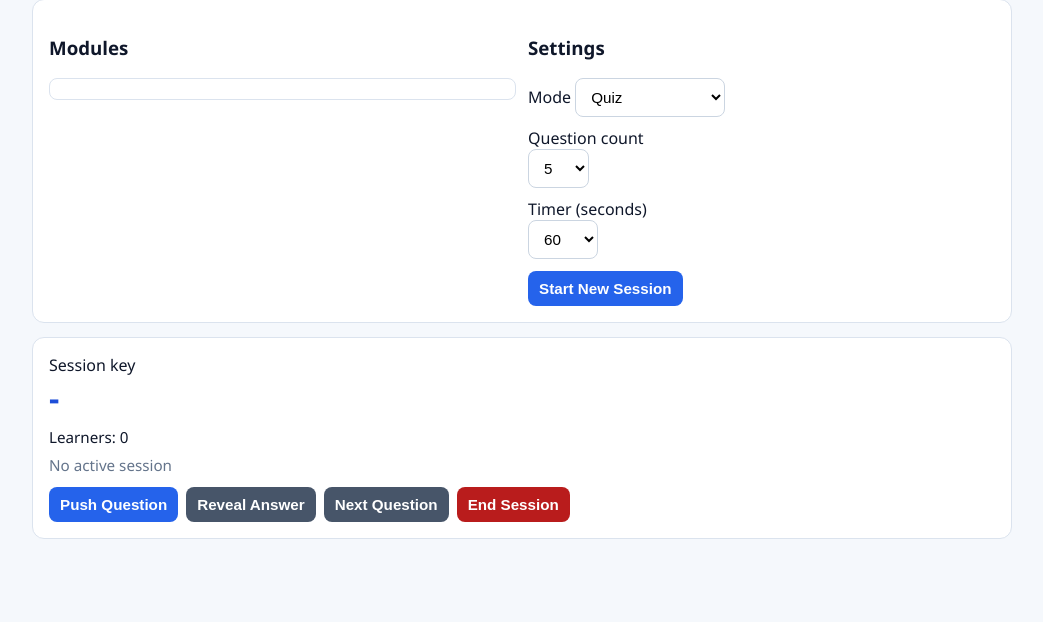
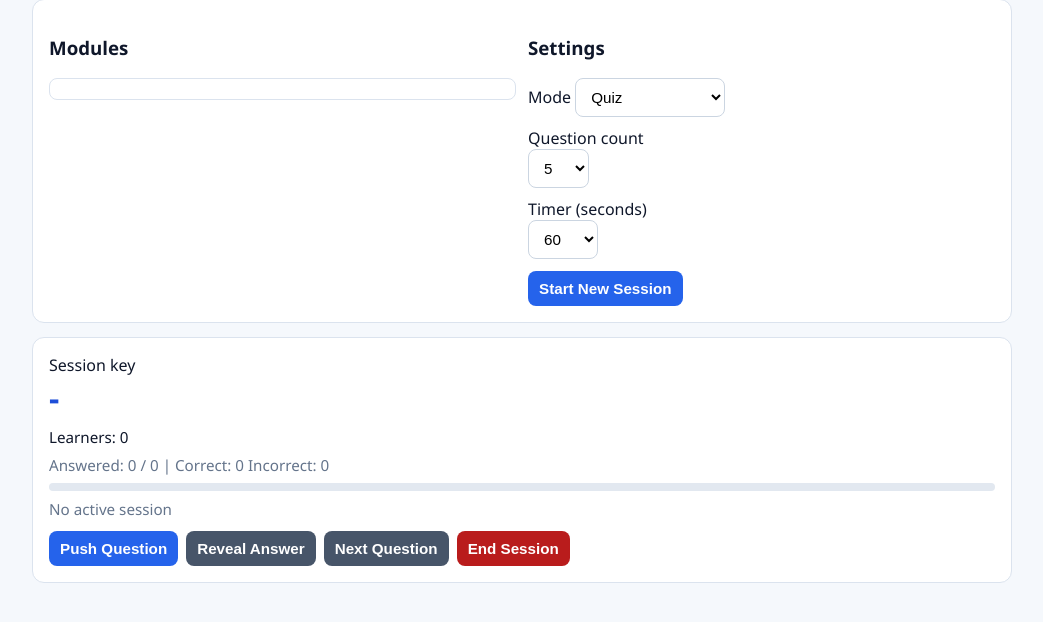
Before and after one commit to venjal/AIexams, a Flask app: template templates/instructor.html in a window 1280 px wide. Shown: the part 140-762 px from the top of the page, without its empty margins (118-1161 px from the left). Run offline with Flask 3, Linux system fonts and the light colour scheme; the template is opened without the code that fills it: most values are stand-ins (such as "Sample title", 1, 10 or a date in 2020).

Commit message:
Add answer tracking and live scoring to live session system
Backend changes:
- Add per-learner answer tracking to live_sessions (answers dict, submitted_for_question set)
- Add POST /api/session/submit-answer to record learner answers
  - Prevents duplicate submissions per question
  - Tracks score/total and whether answer was correct
  - Returns score data to learner
- Update GET /api/session/status to return answered_count, score_distribution
- Update GET /api/session/current-question to return my_score, my_total

Instructor dashboard (instructor.html):
- Add stats bar: 'Answered: X / Y | Correct: N Incorrect: N'
- Add progress bar showing answered/total percentage
- Poll status every 3 seconds instead of 5

Learner session view (session.html):
- Add persistent score badge in top-right: 'Score: X / Y'
- Show feedback message after reveal: 'Correct! +1' or 'Incorrect'
- Track learner's answer choice via click handler
- Submit answer to backend when revealed
- Update score badge from API responses

```diff
--- a/app.py
+++ b/app.py
@@ -1110,6 +1110,8 @@ def start_session():
         "current_question_pushed_at": None,
         "answer_revealed": False,
         "learners": set(),
+        "answers": {},
+        "submitted_for_question": set(),
         "created_at": datetime.now(),
     }
     return jsonify({"key": key})
@@ -1192,6 +1194,12 @@ def current_question():
     session_id = request.cookies.get(SESSION_COOKIE, str(uuid.uuid4()))
     session.setdefault("learners", set()).add(session_id)
 
+    # Get learner's own score
+    session_id = request.cookies.get(SESSION_COOKIE, str(uuid.uuid4()))
+    learner_answers = session.get("answers", {}).get(session_id, {})
+    my_score = learner_answers.get("score", 0)
+    my_total = learner_answers.get("total", 0)
+
     return jsonify({
         "question": session.get("current_question"),
         "pushed_at": session.get("current_question_pushed_at"),
@@ -1199,6 +1207,8 @@ def current_question():
         "timer_seconds": session.get("timer_seconds", 60),
         "active": session.get("active", False),
         "mode": session.get("mode", "quiz"),
+        "my_score": my_score,
+        "my_total": my_total,
     })
 
 
@@ -1213,10 +1223,90 @@ def session_status():
     if not session:
         return jsonify({"error": "not found"}), 404
 
+    # Count answered learners and score distribution for current question
+    answers = session.get("answers", {})
+    current_q = session.get("current_question")
+    q_hash = hash(str(current_q)) if current_q else None
+
+    answered_count = len(session.get("submitted_for_question", set()))
+    learner_count = len(session.get("learners", set()))
+
+    # Score distribution for current question
+    correct = 0
+    incorrect = 0
+    for learner_id, learner_data in answers.items():
+        last_answer = learner_data.get("last_answer", {})
+        if last_answer.get("question_hash") == q_hash:
+            if last_answer.get("correct"):
+                correct += 1
+            else:
+                incorrect += 1
+
     return jsonify({
         "active": session.get("active"),
-        "learner_count": len(session.get("learners", set())),
+        "learner_count": learner_count,
+        "answered_count": answered_count,
+        "correct": correct,
+        "incorrect": incorrect,
         "key": key,
+    })
+
+
+@app.route("/api/session/submit-answer", methods=["POST"])
+def submit_answer():
+    """Learner submits an answer choice for the current question."""
+    data = request.get_json() or {}
+    key = data.get("key", "")
+    chosen = data.get("chosen")
+    question_hash = data.get("question_hash")
+
+    if not is_valid_session(key):
+        return jsonify({"error": "invalid session"}), 403
+
+    session = state["live_sessions"][key]
+    current_q = session.get("current_question")
+    if not current_q:
+        return jsonify({"error": "no question"}), 400
+
+    # Prevent duplicate submissions for same question
+    submission_key = f"{question_hash}"
+    if submission_key in session.get("submitted_for_question", set()):
+        # Already submitted for this question, return existing score
+        session_id = request.cookies.get(SESSION_COOKIE, str(uuid.uuid4()))
+        learner_data = session.get("answers", {}).get(session_id, {})
+        return jsonify({
+            "correct": learner_data.get("last_answer", {}).get("correct", False),
+            "score": learner_data.get("score", 0),
+            "total": learner_data.get("total", 0),
+        })
+
+    session.setdefault("submitted_for_question", set()).add(submission_key)
+
+    # Get learner session ID
+    session_id = request.cookies.get(SESSION_COOKIE, str(uuid.uuid4()))
+    session.setdefault("answers", {}).setdefault(session_id, {
+        "score": 0,
+        "total": 0,
+        "last_answer": {},
+    })
+
+    learner_data = session["answers"][session_id]
+    correct_idx = int(current_q.get("answer", -1))
+    is_correct = int(chosen) == correct_idx
+
+    if is_correct:
+        learner_data["score"] += 1
+    learner_data["total"] += 1
+    learner_data["last_answer"] = {
+        "chosen": int(chosen),
+        "correct": is_correct,
+        "question_hash": question_hash,
+    }
+
+    return jsonify({
+        "correct": is_correct,
+        "score": learner_data["score"],
+        "total": learner_data["total"],
     })
 
 
--- a/templates/instructor.html
+++ b/templates/instructor.html
@@ -76,6 +76,10 @@
       <div>Session key</div>
       <div id="sessionKey" class="session-key">-</div>
       <div id="learnerCount" class="status">Learners: 0</div>
+      <div id="statsBar" class="status muted">Answered: 0 / 0  |  Correct: 0  Incorrect: 0</div>
+      <div id="progressBar" style="margin-top:8px; background:#e2e8f0; border-radius:8px; overflow:hidden; height:8px;">
+        <div id="progressFill" style="width:0%; background:#3b82f6; height:100%; transition:width 0.3s;"></div>
+      </div>
       <div id="liveStatus" class="status muted">No active session</div>
 
       <div class="btn-row">
@@ -205,10 +209,15 @@
       const data = await res.json();
       if (res.ok) {
         learnerCountEl.textContent = `Learners: ${data.learner_count}`;
+        const statsBar = document.getElementById('statsBar');
+        const progressFill = document.getElementById('progressFill');
+        statsBar.textContent = `Answered: ${data.answered_count} / ${data.learner_count}  |  Correct: ${data.correct}  Incorrect: ${data.incorrect}`;
+        const pct = data.learner_count > 0 ? (data.answered_count / data.learner_count) * 100 : 0;
+        progressFill.style.width = `${pct}%`;
       }
     }
 
-    setInterval(pollStatus, 5000);
+    setInterval(pollStatus, 3000);
     startBtn.addEventListener('click', startSession);
     pushBtn.addEventListener('click', pushQuestion);
     revealBtn.addEventListener('click', revealAnswer);
```
Also changed, not shown: templates/session.html (+48 -1 lines).
